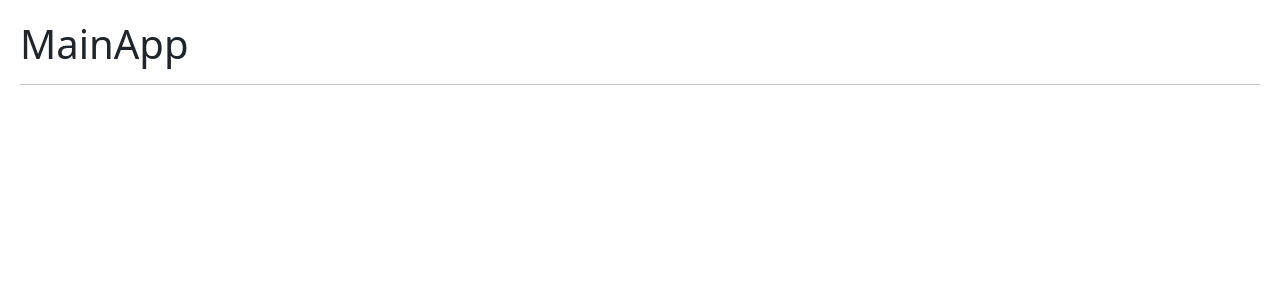
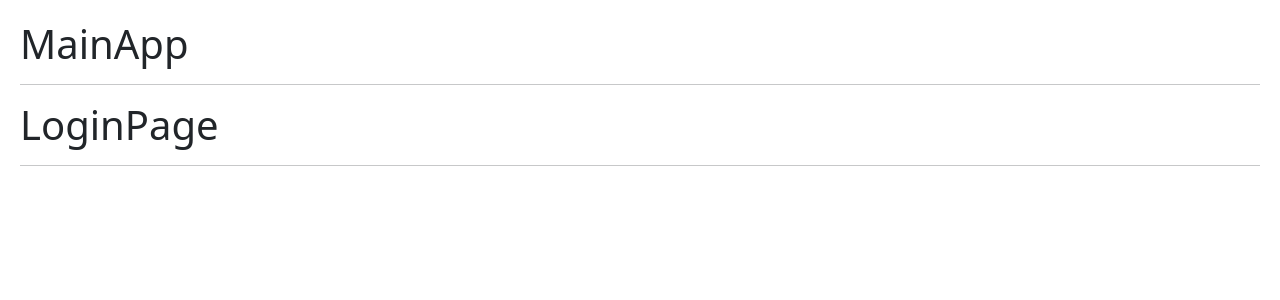
Before and after one commit to lmdelgallego/05-hook-app, a React (Vite) app: page /login in a window 1280 px wide. Shown: the top 300 px of the page. Built offline with nearby package versions, Linux system fonts and the light colour scheme.

Commit message:
✨feature: Configurar Router en React

```diff
--- a/src/09-useContext/MainApp.jsx
+++ b/src/09-useContext/MainApp.jsx
@@ -1,8 +1,19 @@
+import { Routes, Route, Navigate } from 'react-router-dom';
+import { HomePage, AboutPage, LoginPage } from './';
+
 export const MainApp = () => {
   return (
     <>
       <h1>MainApp</h1>
       <hr />
+      <Routes>
+        <Route path="/" element={<HomePage />} />
+        <Route path="login" element={<LoginPage />} />
+        <Route path="about" element={<AboutPage />} />
+
+        {/* <Route path="/*" element={<LoginPage />} /> */}
+        <Route path="/*" element={<Navigate to="/about" />} />
+      </Routes>
     </>
   )
 }
--- /dev/null
+++ b/src/09-useContext/index.js
@@ -0,0 +1,4 @@
+export * from './AboutPage';
+export * from './HomePage';
+export * from './LoginPage';
+export * from './MainApp';
```
